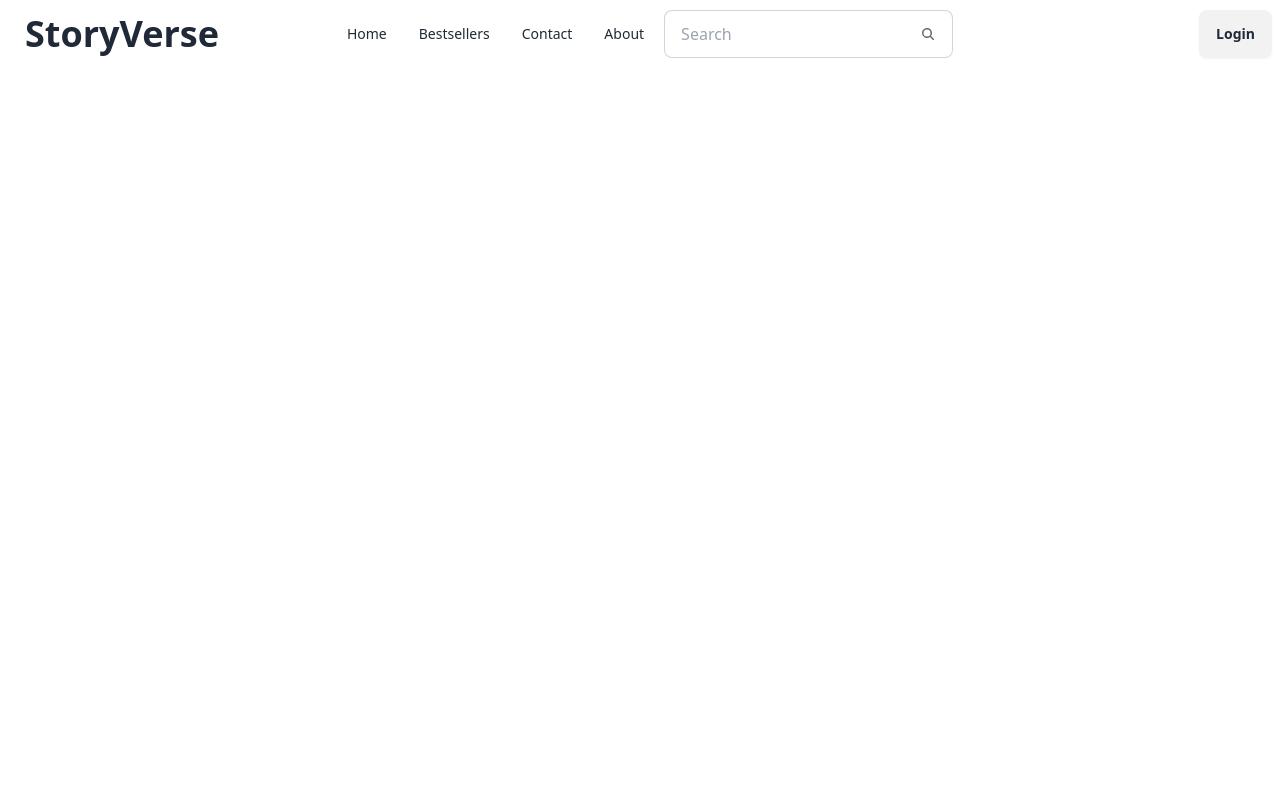
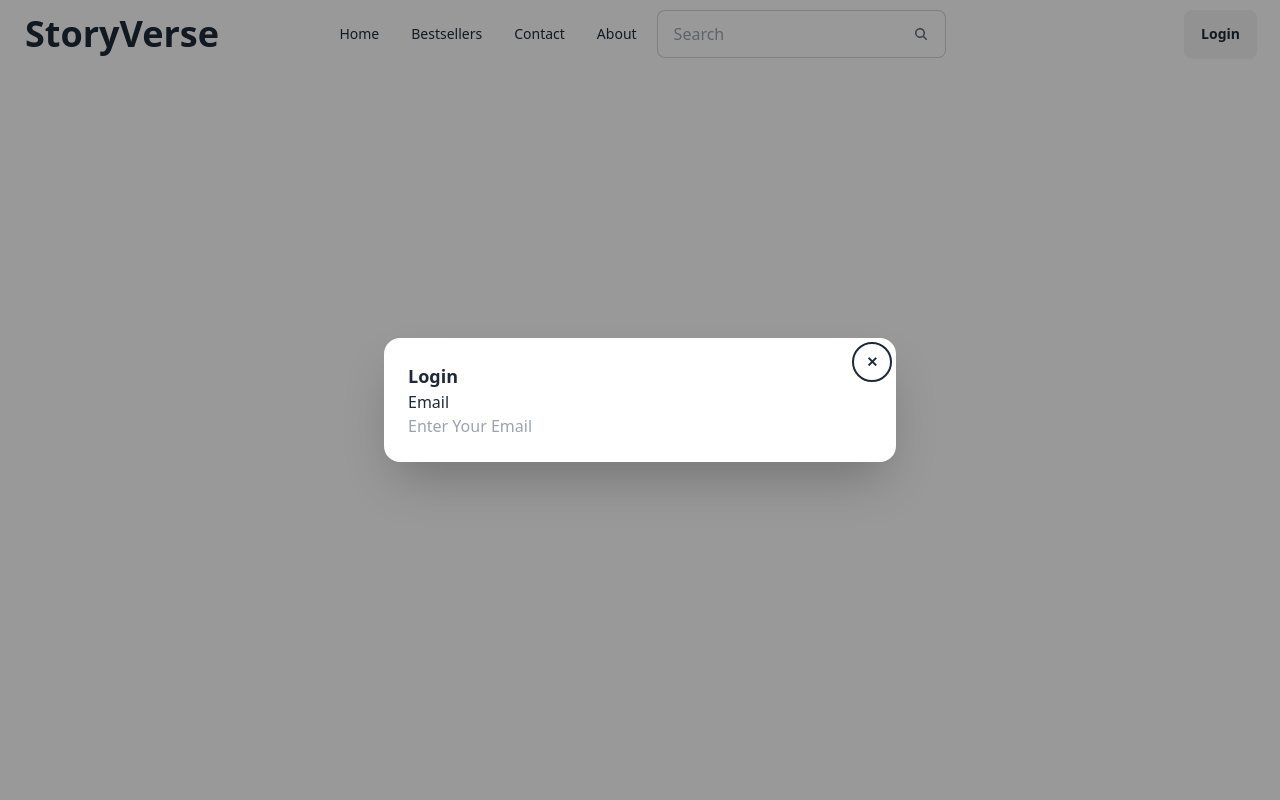
Before and after one commit to sinchan7/StoryVerse, a React (Vite) app in the folder frontend/: page /Bestsellers in a window 1280 px wide. Both pictures are taken after a click on the link "Login". Shown: the top 800 px of the page. Built offline with nearby package versions, Linux system fonts and the light colour scheme.

Commit message:
added login files

```diff
--- a/frontend/components/Bestsellers.jsx
+++ b/frontend/components/Bestsellers.jsx
@@ -15,7 +15,7 @@ function Bestsellers() {
         <button className='-mt-6 bg-pink-500'>
           back
         </button>
-        <div>
+        <div className='mt-12 grid-cols-1 md:grid-cols-4'>
           {
             list.map((item)=>(
               <Cards key={item.id} item={item}/>
--- /dev/null
+++ b/frontend/components/Login.jsx
@@ -0,0 +1,26 @@
+import React from 'react'
+
+function Login() {
+  return (
+    <div>
+        <dialog id="my_modal_3" className="modal">
+  <div className="modal-box">
+    <form method="dialog">
+      {/* if there is a button in form, it will close the modal */}
+      <button className="btn btn-sm btn-circle btn-ghost absolute right-2 top-2">✕</button>
+    </form>
+    <h3 className="font-bold text-lg">Login</h3>
+    <div>
+        <span>Email</span>
+        <br/>
+        <input type='email' placeholder='Enter Your Email' className=''/>
+    </div>
+      </div>
+     </dialog>
+</div>
+
+
+  )
+}
+
+export default Login
--- a/frontend/components/Navbar.jsx
+++ b/frontend/components/Navbar.jsx
@@ -1,4 +1,5 @@
 import React from 'react'
+import Login from './Login'
 
 function Navbar() {
   return (
@@ -46,7 +47,11 @@ function Navbar() {
   <svg xmlns="http://www.w3.org/2000/svg" viewBox="0 0 16 16" fill="currentColor" className="w-4 h-4 opacity-70"><path fillRule="evenodd" d="M9.965 11.026a5 5 0 1 1 1.06-1.06l2.755 2.754a.75.75 0 1 1-1.06 1.06l-2.755-2.754ZM10.5 7a3.5 3.5 0 1 1-7 0 3.5 3.5 0 0 1 7 0Z" clipRule="evenodd" /></svg>
 </label>
   <div className="navbar-end">
-    <a className="btn">Login</a>
+    <a className="btn"
+    onClick={()=>
+      document.getElementById("my_modal_3").showModal()
+    }>Login</a>
+    <Login/>
   </div>
 </div>
     </div>
```
